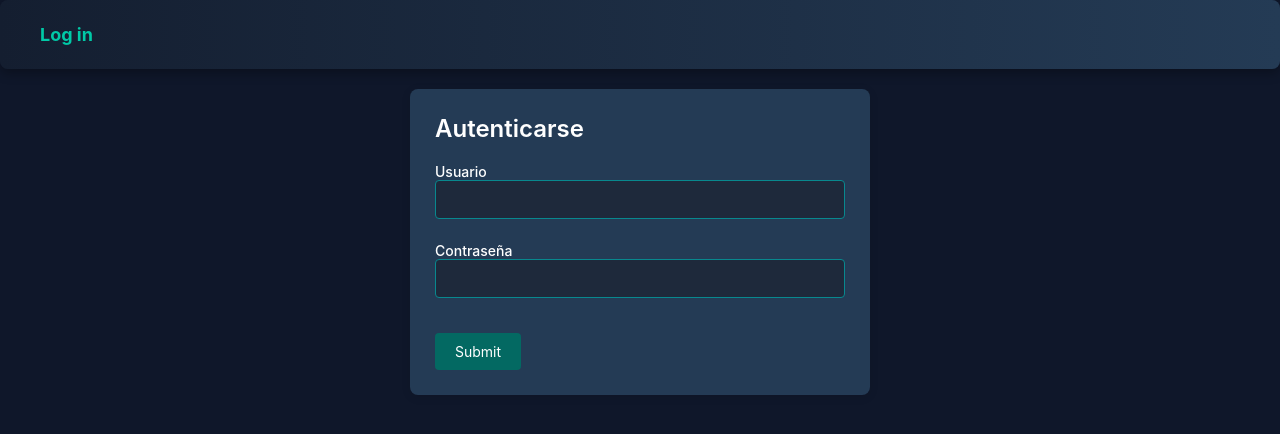
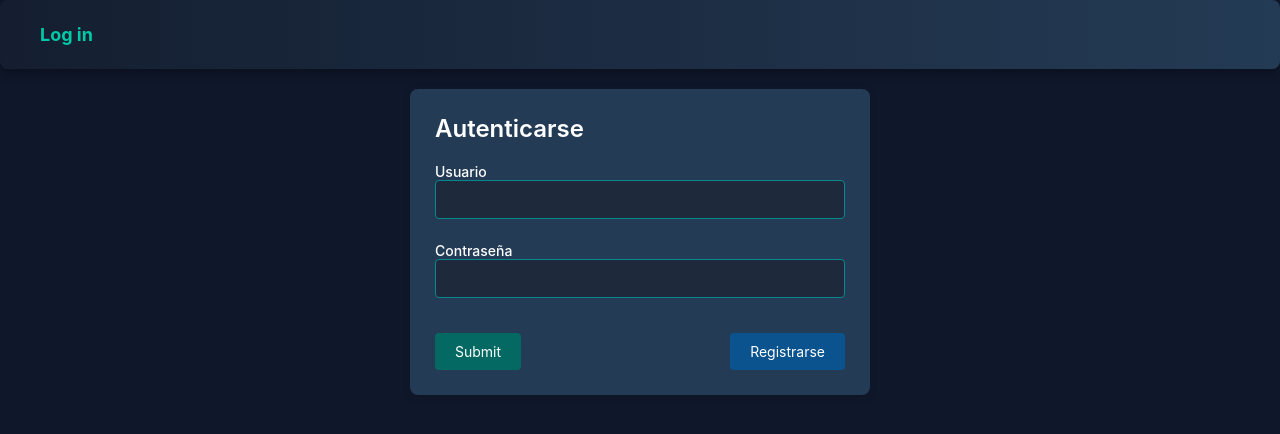
Before and after one commit to anthony0816/Django-React, a React (Vite) app in the folder client/: page / in a window 1280 px wide. Shown: the top 434 px of the page. Built offline with nearby package versions, Linux system fonts and the light colour scheme.

Commit message:
creando boton registrar en la pagina de presentacion

```diff
--- a/client/src/components/Presentación.css
+++ b/client/src/components/Presentación.css
@@ -19,6 +19,25 @@
     font-size: 24px;
     margin-bottom: 20px;
     font-weight: 600;
+}
+
+.register-continer{
+
+    display: flex;
+    flex-direction: column;
+    justify-content: flex-end;
+}
+
+.register-button{
+
+width: fit-content;
+align-self: flex-end    ;
+}
+.register-continer .register-button{
+    background-color: #0a538e;
+}
+.register-continer .register-button:hover{
+    background-color: #0a4779;
 }
 
 .presentacion-group {
--- a/client/src/components/Presentasion.jsx
+++ b/client/src/components/Presentasion.jsx
@@ -73,6 +73,10 @@ export function Presentacion(){
                 <div className="presentacion-actions">
                     <button type='submit' className="presentacion-button">Submit</button>
                     <div id="respuesta" className="presentacion-response"></div>
+
+                    <div className='register-continer'>
+                        <button className=' register-button presentacion-button'>Registrarse</button>
+                    </div>
                 </div>
             </form>
         </div>
```
